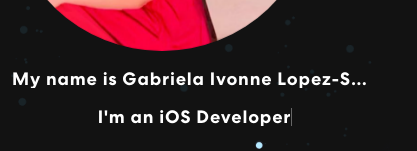
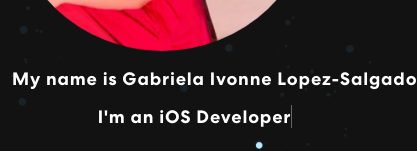
Before and after one commit to glopezsalgado/glopezsalgado.github.io, a React (Create React App) app: page / in a window 390 px wide. Shown: the part 490-641 px from the top of the page, 417 px wide, since content can reach past the window. Built offline with nearby package versions, Linux system fonts and the light colour scheme.

Commit message:
changing text to be responsive to screen size

```diff
--- a/src/App.css
+++ b/src/App.css
@@ -366,25 +366,18 @@ nav.navbar .navbar-toggler[aria-expanded="true"] .navbar-toggler-icon {
   /* Ensures the image conforms to the circular clipping mask */
 }
 
-.banner h1.full-name,
-.banner h1.intro {
-  white-space: nowrap;
-  /* Ensures the text stays on one line */
-  overflow: hidden;
-  /* Hides any overflow */
-  text-overflow: ellipsis;
-  /* Adds ellipsis for text overflow */
-}
-
 /* Adjust font size for smaller screens */
 @media (max-width: 768px) {
 
   .banner h1.full-name,
   .banner h1.intro {
+    white-space: nowrap;
+    /* Ensures the text stays on one line */
     font-size: 18px;
     /* Adjust font size for smaller screens */
   }
 }
+
 
 
 
```
